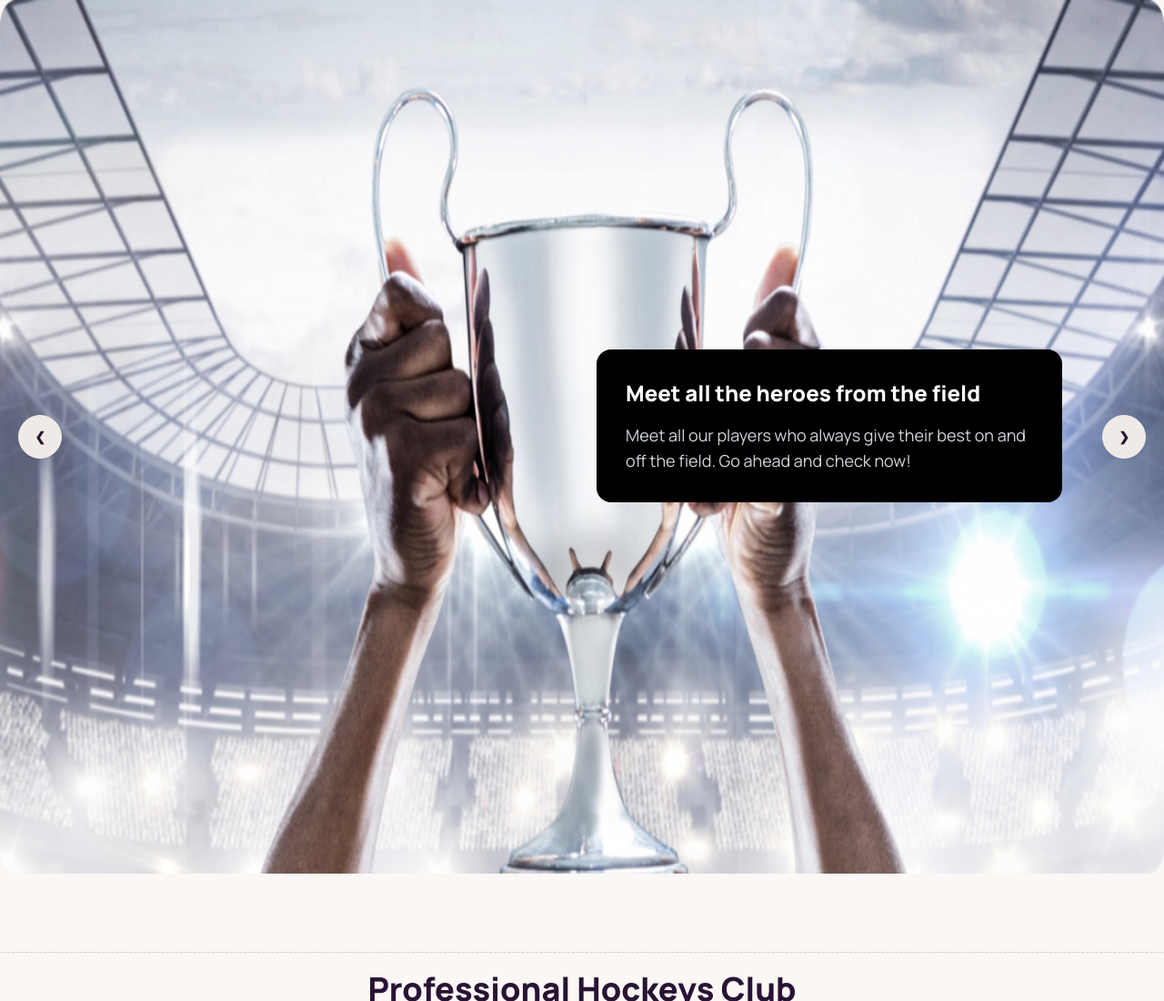
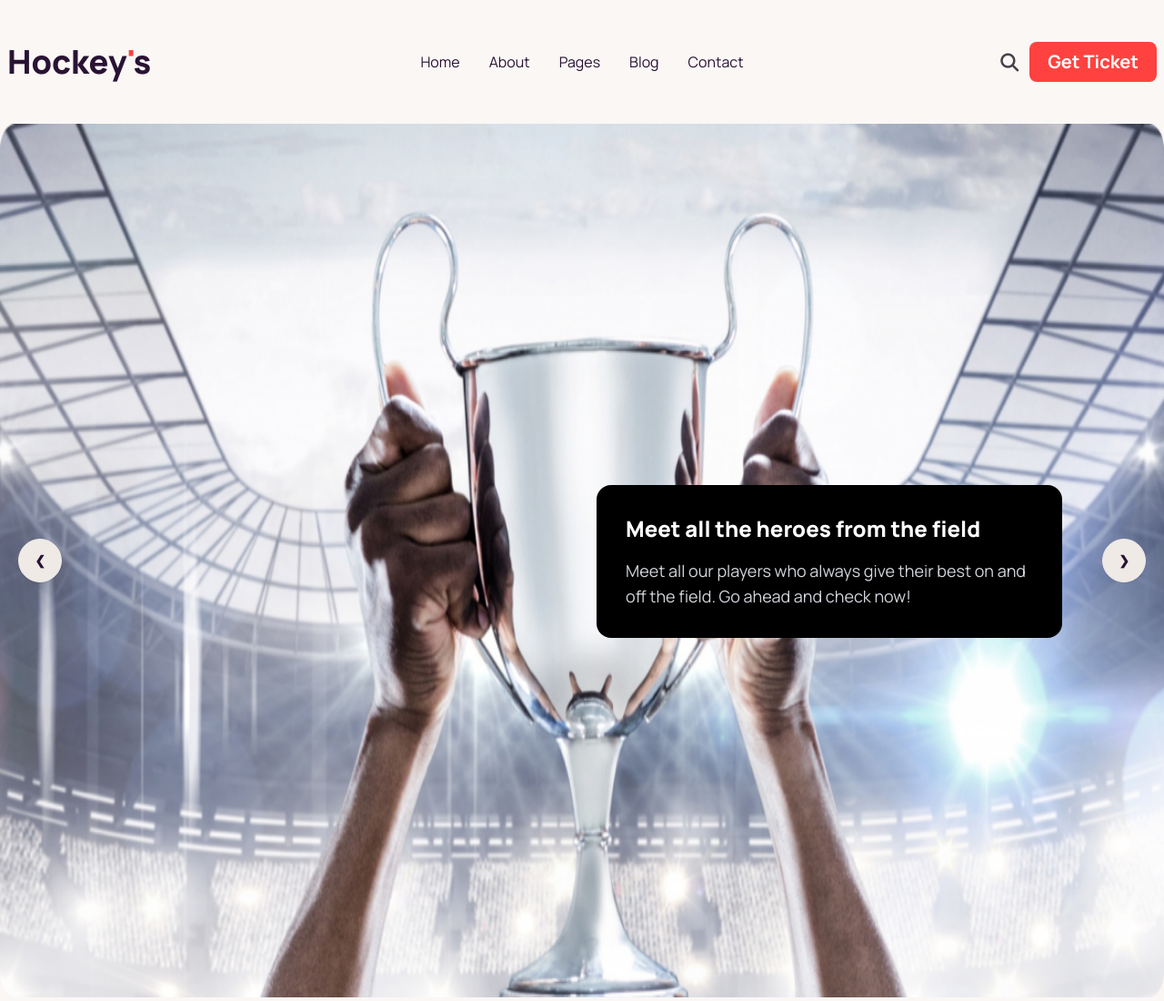
Before and after one commit to Sadman-Chowdhury/B9A3-Hockeys, a plain HTML site: page index.html in a window 1280 px wide. Shown: the top 1100 px of the page at 91% size. Drawn offline with nearby package versions, Linux system fonts and the light colour scheme; grey boxes are pictures that could not be loaded.

Commit message:
Nav bar added

```diff
--- a/index.html
+++ b/index.html
@@ -55,6 +55,45 @@
 
 <body class="font-manrope">
     <header class="container mx-auto">
+        <!-- Nav bar -->
+        <nav class="mt-8 mb-8">
+            <div class="navbar bg-base-100">
+                <div class="navbar-start">
+                    <div class="dropdown">
+                        <div tabindex="0" role="button" class="btn btn-ghost lg:hidden">
+                            <svg xmlns="http://www.w3.org/2000/svg" class="h-5 w-5" fill="none" viewBox="0 0 24 24"
+                                stroke="currentColor">
+                                <path stroke-linecap="round" stroke-linejoin="round" stroke-width="2"
+                                    d="M4 6h16M4 12h8m-8 6h16" />
+                            </svg>
+                        </div>
+                        <ul tabindex="0"
+                            class="menu menu-sm text-base dropdown-content mt-3 z-[1] p-2 shadow bg-base-100 rounded-box w-52">
+                            <li><a>Home</a></li>
+                            <li><a>About</a></li>
+                            <li><a>Pages</a></li>
+                            <li><a>Blog</a></li>
+                            <li><a>Contact</a></li>
+                        </ul>
+                    </div>
+                    <h1 class="text-xl lg:text-4xl font-extrabold">Hockey<span class="text-[#FF4240]">'</span>s</h1>
+                </div>
+                <div class="navbar-center hidden lg:flex">
+                    <ul class="menu menu-horizontal text-base px-1">
+                        <li><a>Home</a></li>
+                        <li><a>About</a></li>
+                        <li><a>Pages</a></li>
+                        <li><a>Blog</a></li>
+                        <li><a>Contact</a></li>
+                    </ul>
+                </div>
+                <div class="navbar-end flex gap-3">
+                    <i class="fa-solid fa-magnifying-glass fa-lg text-[#424247]"></i>
+                    <a class="text-xl font-bold rounded-lg bg-[#FF4240] text-white px-5 py-2">Get Ticket</a>
+                </div>
+            </div>
+        </nav>
+
         <!-- banner-->
         <div class="carousel w-full lg:relative">
             <div id="slide1" class="carousel-item relative w-full">
@@ -87,7 +126,7 @@
             </div>
         </div>
         <!--bonus text-->
-        <div class="p-8 bg-black rounded-2xl lg:absolute lg:max-w-lg top-96 right-28">
+        <div class="p-8 bg-black rounded-2xl lg:absolute lg:max-w-lg top-2/3 right-28">
             <h2 class="text-xl lg:text-2xl font-extrabold text-white mb-4">
                 Meet all the heroes from the field
             </h2>
```
